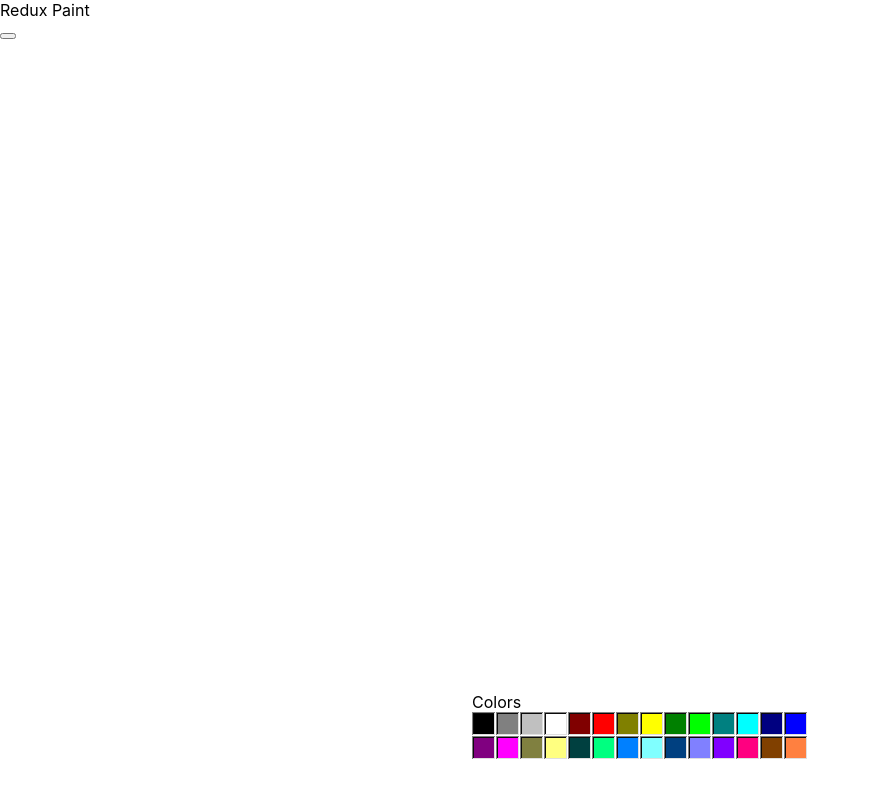
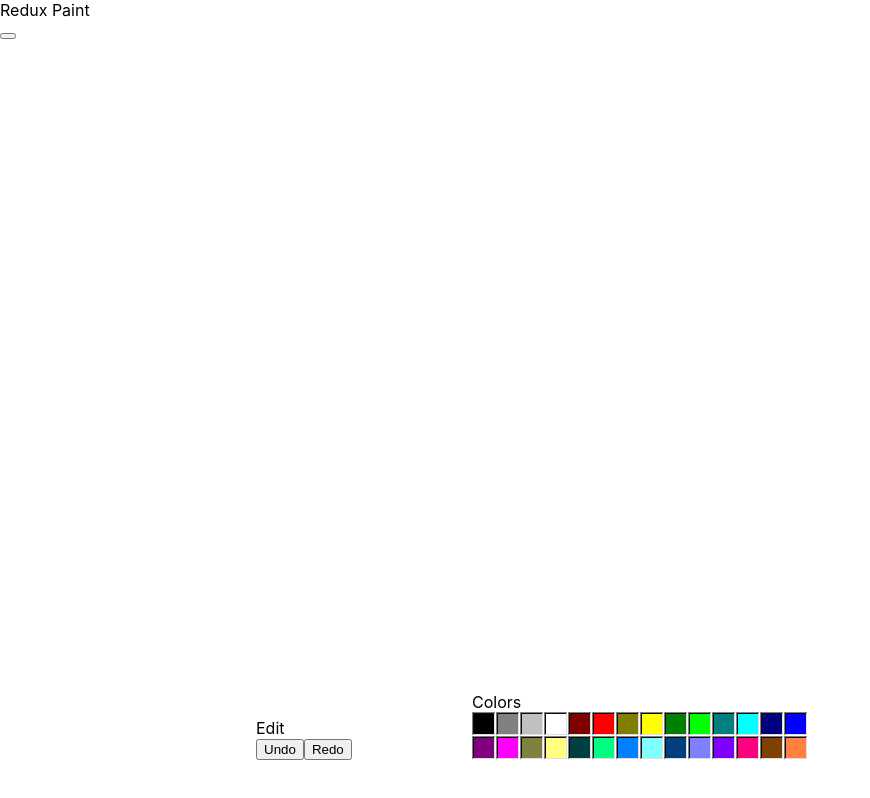
Before and after one commit to TiE23/sab-react-ts, a React (Create React App) app in the folder redux-paint/: page / in a window 1280 px wide. Shown: the top 798 px of the page, without its empty margins (0-870 px from the left). Built offline with nearby package versions, Linux system fonts and the light colour scheme.

Commit message:
Have undo/redo working. Despite the lesson author's best intentions to prevent me...

```diff
--- a/redux-paint/src/App.tsx
+++ b/redux-paint/src/App.tsx
@@ -3,7 +3,8 @@ import { useSelector, useDispatch } from "react-redux";
 import { beginStroke, endStroke, updateStroke } from './actions';
 import { drawStroke, setCanvasSize, clearCanvas } from './canvasUtils';
 import { ColorPanel } from './ColorPanel';
-import { currentStrokeSelector } from "./selectors";
+import { EditPanel } from './EditPanel';
+import { currentStrokeSelector, strokesSelector, historyIndexSelector } from "./selectors";
 
 const WIDTH = 1024
 const HEIGHT = 768
@@ -12,6 +13,8 @@ function App() {
   const dispatch = useDispatch();
   const canvasRef = useRef<HTMLCanvasElement>(null);
   const currentStroke = useSelector(currentStrokeSelector);
+  const strokes = useSelector(strokesSelector);
+  const historyIndex = useSelector(historyIndexSelector);
   const isDrawing = !!currentStroke.points.length;
 
   const getCanvasWithContext = (canvas = canvasRef.current) => {
@@ -55,6 +58,7 @@ function App() {
     ));
   }, [currentStroke]);
 
+  // Every (?) redraw the canvas is re-created.
   useEffect(() => {
     const { canvas, context } = getCanvasWithContext();
     if (!canvas || !context) {
@@ -71,6 +75,21 @@ function App() {
     clearCanvas(canvas);
   }, []);
 
+  useEffect(() => {
+    const { canvas, context } = getCanvasWithContext();
+    if (!canvas || !context) {
+      return;
+    }
+    requestAnimationFrame(() => {
+      clearCanvas(canvas);
+
+      strokes.slice(0, strokes.length - historyIndex).forEach((stroke) =>
+        drawStroke(context, stroke.points, stroke.color)
+      );
+    })
+  // eslint-disable-next-line react-hooks/exhaustive-deps
+  }, [historyIndex]);
+
   return (
     <div className="window">
       <div className="title-bar">
@@ -79,6 +98,7 @@ function App() {
           <button aria-label="Close" />
         </div>
       </div>
+      <EditPanel />
       <ColorPanel />
       <canvas
         onMouseDown={startDrawing}
--- /dev/null
+++ b/redux-paint/src/EditPanel.tsx
@@ -0,0 +1,31 @@
+import React from "react";
+import { useDispatch } from "react-redux";
+import { undo, redo } from "./actions";
+
+export const EditPanel = () => {
+  const dispatch = useDispatch();
+
+  return (
+    <div className="window edit">
+      <div className="title-bar">
+        <div className="title-bar-text">Edit</div>
+      </div>
+      <div className="window-body">
+        <div className="field-row">
+          <button
+            className="button undo"
+            onClick={() => dispatch(undo())}
+          >
+            Undo
+          </button>
+          <button
+            className="button redo"
+            onClick={() => dispatch(redo())}
+          >
+            Redo
+          </button>
+        </div>
+      </div>
+    </div>
+  );
+}
--- a/redux-paint/src/actions.ts
+++ b/redux-paint/src/actions.ts
@@ -4,6 +4,8 @@ export const BEGIN_STROKE = "BEGIN_STROKE";
 export const UPDATE_STROKE = "UPDATE_STROKE";
 export const END_STROKE = "END_STROKE";
 export const SET_STROKE_COLOR = "SET_STROKE_COLOR";
+export const UNDO = "UNDO"
+export const REDO = "REDO"
 
 export type Action =
   | {
@@ -20,6 +22,12 @@ export type Action =
   | {
     type: typeof SET_STROKE_COLOR,
     payload: string,
+  }
+  | {
+    type: typeof UNDO,
+  }
+  | {
+    type: typeof REDO,
   };
 
 export const beginStroke = (x: number, y: number) => {
@@ -37,3 +45,11 @@ export const endStroke = () => {
 export const setStrokeColor = (color: string) => {
   return { type: SET_STROKE_COLOR, payload: color };
 };
+
+export const undo = () => {
+  return { type: UNDO };
+};
+
+export const redo = () => {
+  return { type: REDO };
+};
--- a/redux-paint/src/canvasUtils.ts
+++ b/redux-paint/src/canvasUtils.ts
@@ -19,6 +19,7 @@ export const drawStroke = (
   context.closePath();
 };
 
+// Clears the canvas we set the fill color to white and draw the canvas rectangle.
 export const clearCanvas = (canvas: HTMLCanvasElement) => {
   const context = canvas.getContext("2d");
   if (!context) {
--- a/redux-paint/src/index.css
+++ b/redux-paint/src/index.css
@@ -18,6 +18,13 @@ canvas {
   transform: translate3d(-50%, 0, 0);
   cursor: url(./icons/pencil.png) 0 34, auto;
   margin: 100px 50%;
+}
+
+.edit {
+  position: fixed;
+  bottom: 40px;
+  left: 20%;
+  z-index: 10;
 }
 
 .colors {
--- a/redux-paint/src/rootReducer.ts
+++ b/redux-paint/src/rootReducer.ts
@@ -5,12 +5,14 @@ import {
   END_STROKE,
   UPDATE_STROKE,
   SET_STROKE_COLOR,
+  UNDO,
+  REDO,
 } from "./actions";
 
 const initialState: RootState = {
   currentStroke: { points: [], color: "#000" },
   strokes: [],
-  // historyIndex: 0,
+  historyIndex: 0,
 };
 
 export const rootReducer = (
@@ -44,10 +46,14 @@ export const rootReducer = (
         // to waste time when there's no active stroke being created.
         return state;
       }
+      // The current location within history we're in. So we might overwrite
+      // un-done strokes starting with this one.
+      const historyLimit = state.strokes.length - state.historyIndex;
       return {
         ...state,
+        historyIndex: 0,  // New strokes resets history.
         currentStroke: { ...state.currentStroke, points: []},
-        strokes: [...state.strokes, state.currentStroke], // Add current stroke.
+        strokes: [...state.strokes.slice(0, historyLimit), state.currentStroke], // Add current stroke.
       };
     }
     case SET_STROKE_COLOR: {
@@ -59,6 +65,28 @@ export const rootReducer = (
         },
       };
     }
+    case UNDO: {
+      // Undo INCREASES the historyIndex as we subtract the number from the current stroke's index.
+      // min() because we cannot allow historyIndex + 1 to be larger than actual strokes array size.
+      const historyIndex = Math.min(
+        state.historyIndex + 1,
+        state.strokes.length,
+      );
+      return {
+        ...state,
+        historyIndex,
+      }
+    }
+    case REDO: {
+      // Redo DECREASES the historyIndex as we subtract the number from the current stroke's index.
+      // max() because we cannot allow historyIndex - 1 to be smaller than 0 (that would be travelling
+      // into a future that does not exist yet, as 0 is the current.)
+      const historyIndex = Math.max(state.historyIndex - 1, 0);
+      return {
+        ...state,
+        historyIndex,
+      };
+    }
     default:
       return state;
   }
--- a/redux-paint/src/selectors.ts
+++ b/redux-paint/src/selectors.ts
@@ -5,3 +5,5 @@
 import { RootState } from "./types";
 
 export const currentStrokeSelector = (state: RootState) => state.currentStroke;
+export const strokesSelector = (state: RootState) => state.strokes;
+export const historyIndexSelector = (state: RootState) => state.historyIndex;
--- a/redux-paint/src/store.ts
+++ b/redux-paint/src/store.ts
@@ -3,7 +3,7 @@ import { composeWithDevTools } from "redux-devtools-extension";
 import { applyMiddleware, createStore } from "redux";
 import { logger } from "redux-logger";
 
-// Second arg is our middleware.
+// Second arg is our middleware which is our logger.
 export const store = createStore(
   rootReducer,
   composeWithDevTools(applyMiddleware(logger)),
--- a/redux-paint/src/types.d.ts
+++ b/redux-paint/src/types.d.ts
@@ -2,7 +2,7 @@
 export type RootState = {
   currentStroke: Stroke,
   strokes: Stroke[],
-  // historyIndex: number,
+  historyIndex: number,
 };
 
 export type Stroke = {
```
